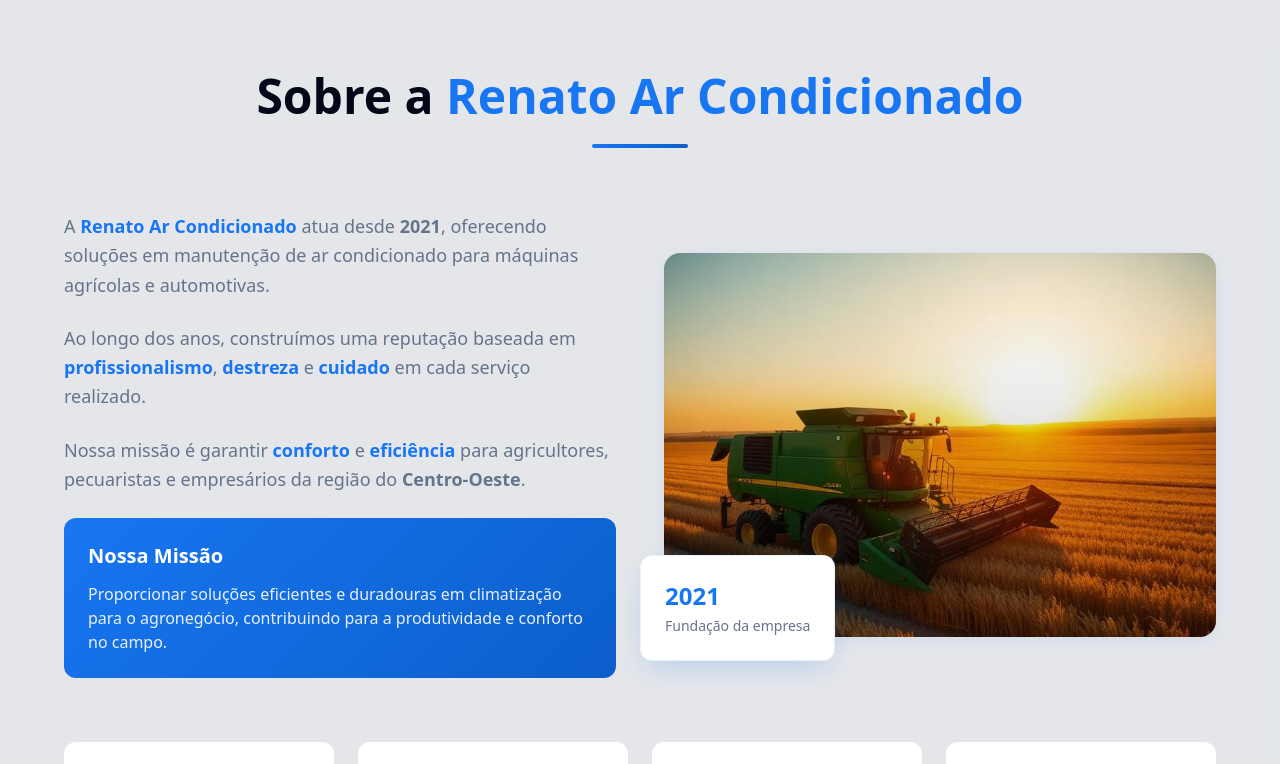
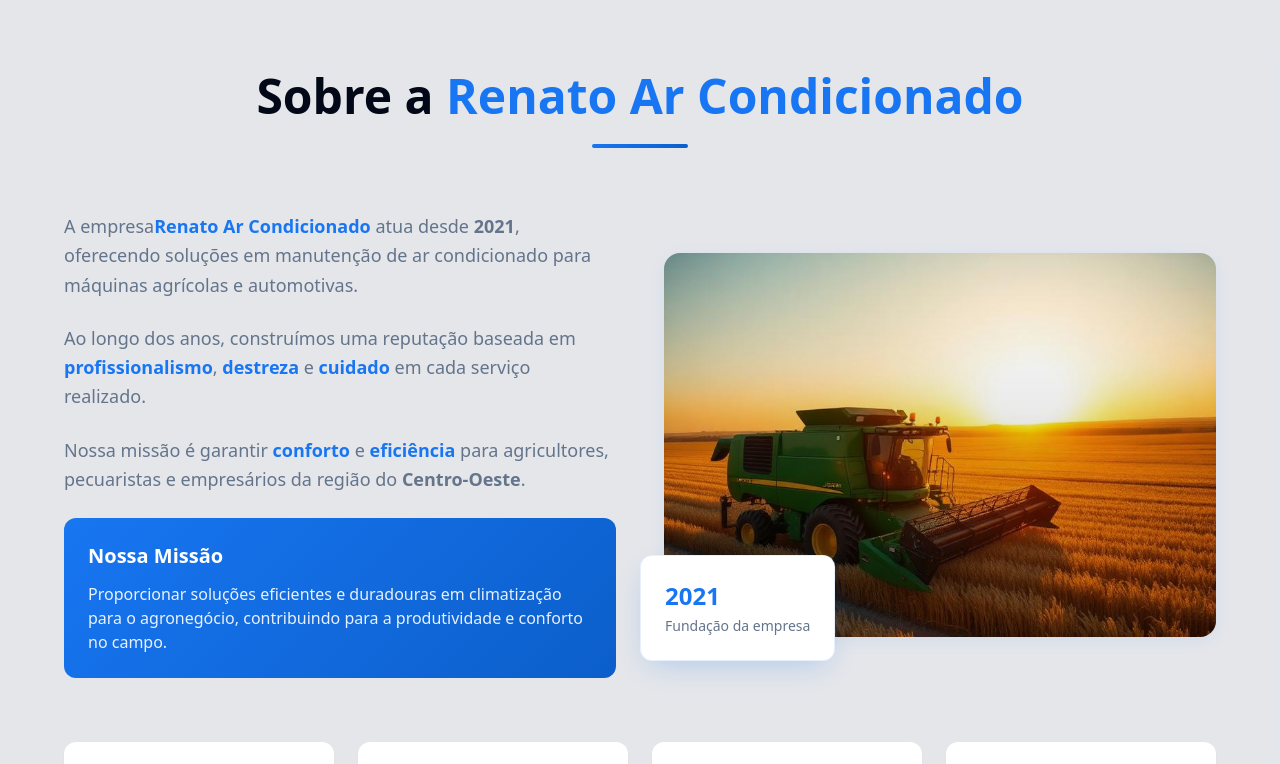
Before and after one commit to Yan-Santana/renato-agro-cool, a React (Vite) app: page / in a window 1280 px wide. Shown: the part 965-1729 px from the top of the page. Built offline with nearby package versions, Linux system fonts and the light colour scheme.

Commit message:
fix: Corrigir texto da seção Sobre e ajustar caminho da imagem hero
Atualiza o texto da seção Sobre para incluir a palavra "empresa" e corrige o caminho da imagem hero para que funcione corretamente.

```diff
--- a/src/components/AboutSection.tsx
+++ b/src/components/AboutSection.tsx
@@ -43,7 +43,7 @@ const AboutSection = () => {
             {/* Text Content */}
             <div className="space-y-6">
               <p className="text-lg text-muted-foreground leading-relaxed">
-                A <strong className="text-primary">Renato Ar Condicionado</strong> atua desde <strong>2021</strong>,
+                A empresa<strong className="text-primary">Renato Ar Condicionado</strong> atua desde <strong>2021</strong>,
                 oferecendo soluções em manutenção de ar condicionado para máquinas agrícolas e automotivas.
               </p>
 
--- a/src/components/HeroSection.tsx
+++ b/src/components/HeroSection.tsx
@@ -18,7 +18,7 @@ const HeroSection = () => {
         />
         {/* Imagem hero para desktop */}
         <img
-          src="public/imgs/hero-agricultural.jpg"
+          src="/imgs/hero-agricultural.jpg"
           alt="Máquinas agrícolas em campo"
           className="hidden md:block w-full h-full object-cover object-right"
         />
```
